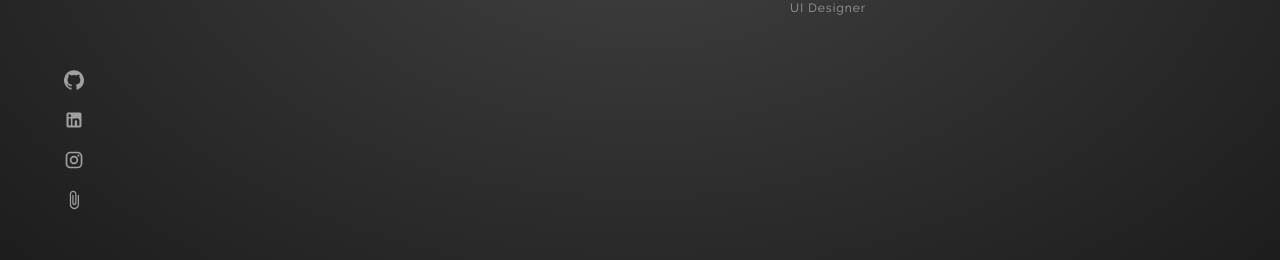
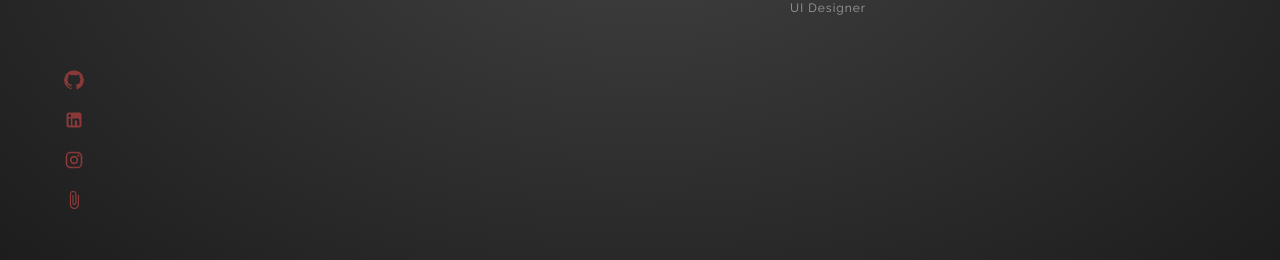
Before and after one commit to stevie2codes/React-portfolio, a React (Create React App) app: page / in a window 1280 px wide. Shown: the part 500-760 px from the top of the page. Built offline with nearby package versions, Linux system fonts and the light colour scheme.

Commit message:
icon stylings

```diff
--- a/src/components/contact/contact.css
+++ b/src/components/contact/contact.css
@@ -38,6 +38,7 @@
 .phoneIcon {
   color: #8a3838;
   margin: 10px auto;
+  border-radius: 50%;
 }
 .GitHubIcon:hover,
 .linkInIcon:hover,
@@ -49,5 +50,5 @@
   transform: scale(1.2);
   transition: ease-in-out;
   transition-duration: 0.2s;
-  text-decoration-line: overline;
+  text-decoration-line: underline;
 }
--- a/src/components/home/homeContent.js
+++ b/src/components/home/homeContent.js
@@ -2,7 +2,6 @@ import React from "react";
 import "./home.css";
 import GitHubIcon from "@material-ui/icons/GitHub";
 import LinkedInIcon from "@material-ui/icons/LinkedIn";
-
 import AttachFileIcon from "@material-ui/icons/AttachFile";
 import InstagramIcon from "@material-ui/icons/Instagram";
 import "../projectPics/Stephen-Webb.pdf";
@@ -21,37 +20,21 @@ const HomeContent = props => {
         </div>
         <div className="iconList ">
           <a href="https://github.com/stevie2codes">
-            <GitHubIcon
-              fontSize="small"
-              className="GitHubIcon"
-              style={{ color: "#a0a0a0" }}
-            />
+            <GitHubIcon fontSize="small" className="GitHubIcon" />
           </a>
           <a href="https://www.linkedin.com/in/js-webb/">
-            <LinkedInIcon
-              fontSize="small"
-              className="linkInIcon"
-              style={{ color: "#a0a0a0" }}
-            />
+            <LinkedInIcon fontSize="small" className="linkInIcon" />
           </a>
 
           <a href="https://www.instagram.com/js.webb/">
-            <InstagramIcon
-              fontSize="small"
-              className="phoneIcon"
-              style={{ color: "#a0a0a0" }}
-            />
+            <InstagramIcon fontSize="small" className="phoneIcon" />
           </a>
 
           <a
             href="https://docs.google.com/document/d/19fHV-h4JHY16FdCrexx8Ou1h2uPBvczC6WD7RyL_dVI/edit?usp=sharing"
             // download={"Stephen-Webb.pdf"}
           >
-            <AttachFileIcon
-              className="resumeIcon"
-              fontSize="small"
-              style={{ color: "#a0a0a0" }}
-            />
+            <AttachFileIcon className="resumeIcon" fontSize="small" />
           </a>
         </div>
       </div>
--- a/src/components/icons.js
+++ b/src/components/icons.js
@@ -12,8 +12,8 @@ const Icons = props => {
     display: "block",
     margin: 20,
     // color: "rgb(201, 145, 71)",
-    backgroundColor: "rgb(15, 15, 15)",
-    boxShadow: `-4px -4px 14px rgb(30, 30, 30), 4px 4px 14px rgb(0, 0, 0)`,
+    backgroundColor: "rgb(35, 35, 35)",
+    boxShadow: `-4px -4px 14px rgb(40, 40, 40), 4px 4px 14px rgba(0, 0, 0,0.3)`,
     padding: "10",
     borderRadius: `50%`
   };
```
